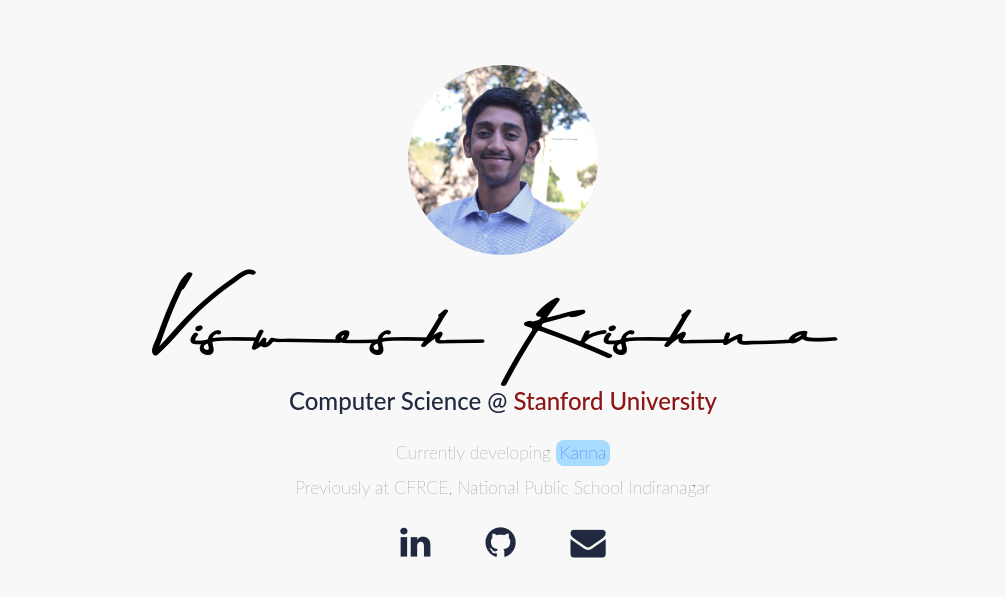
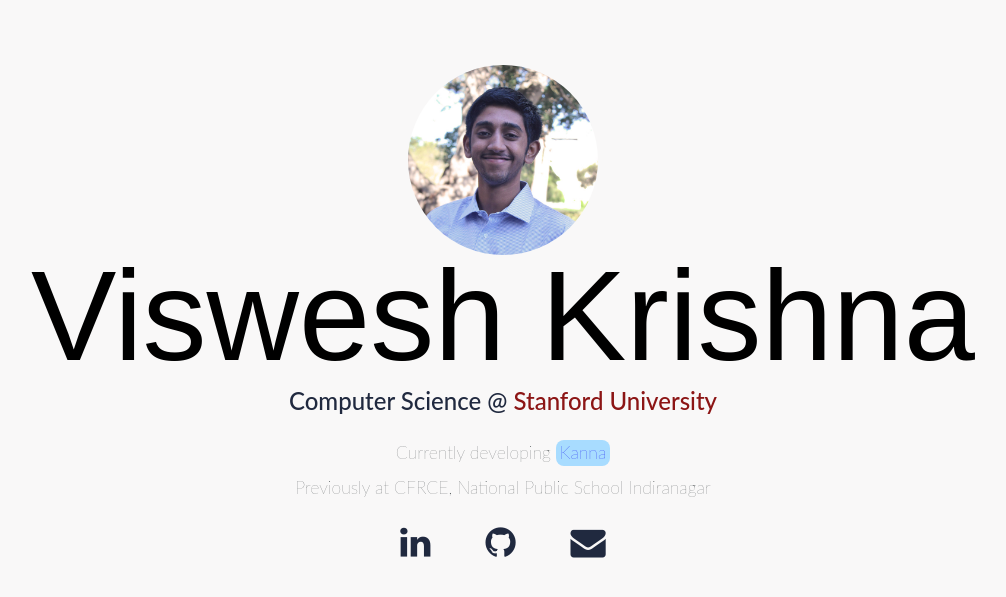
Before and after one commit to VisweshK/Old_Personal_Website, a Flask app: page / in a window 1280 px wide. Shown: the top 597 px of the page, without its empty margins (137-1143 px from the left). Run offline with Flask 2, Linux system fonts and the light colour scheme; some libraries are stand-ins or nearby versions.

Commit message:
test: change signature font

```diff
--- a/static/style.css
+++ b/static/style.css
@@ -10,7 +10,7 @@
 
 @font-face {
   font-family: 'MyWebFont';
-  src: url('AsemKandis.woff') format('woff');
+  src: url('UnthriftSecPersonal.ttf') format('ttf');
 }
 
 article, aside, details, figcaption, figure, footer, header, hgroup, menu, nav, section {
```
Also changed, not shown: static/UnthriftSecPersonal.ttf (added).
